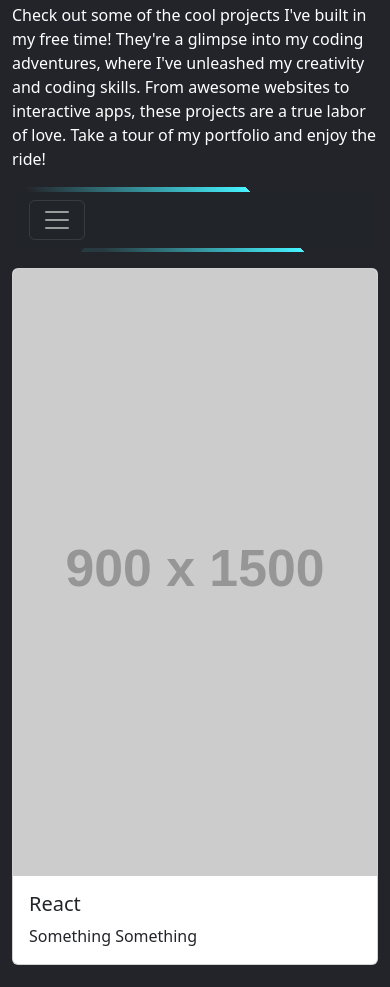
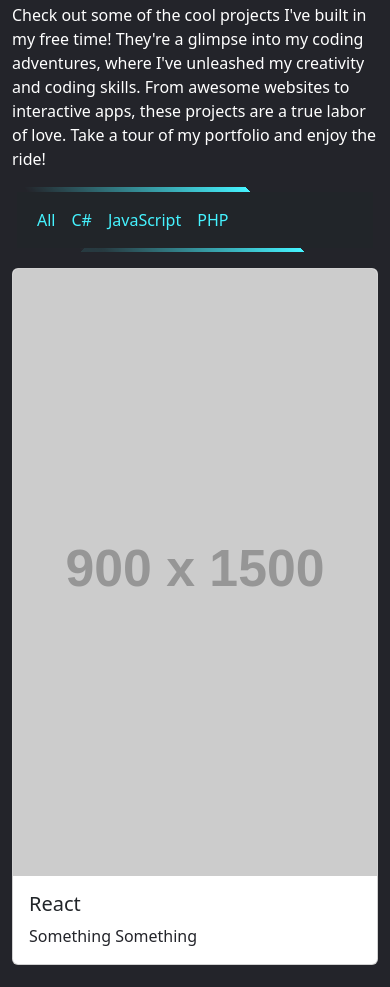
Before and after one commit to AlexRasch/alexrasch.github.io, a plain HTML site: page index.html in a window 390 px wide. Shown: the part 1446-2433 px from the top of the page. Drawn offline with nearby package versions, Linux system fonts and the light colour scheme; placeholder pictures from the web are drawn by us.

Commit message:
navbar for portfolio always "expanded"

```diff
--- a/index.html
+++ b/index.html
@@ -93,13 +93,8 @@
 							enjoy the
 							ride!</p>
 						<div class="portfolio-navbar">
-							<nav class="navbar navbar-expand-lg z-index-10 navbar-dark bg-dark">
+							<nav class="navbar navbar-expand z-index-10 navbar-dark bg-dark">
 								<div class="container-fluid">
-									<button class="navbar-toggler" type="button" data-bs-toggle="collapse"
-										data-bs-target="#navbarFilter" aria-controls="navbarFilter"
-										aria-expanded="false" aria-label="Toggle navigation">
-										<span class="navbar-toggler-icon"></span>
-									</button>
 									<div class="collapse navbar-collapse" id="navbarFilter">
 										<ul class="navbar-nav">
 											<li class="nav-item">
@@ -236,7 +231,7 @@
 			</span>
 		</div>
 	</footer>
-	<button id="btnBackToTop" class="btn btn-outline-info" title="Go to top">Top</button>
+	<button id="btnBackToTop" class="btn btn-info" title="Go to top">^</button>
 	<script>
 		const scrollSpy = new bootstrap.ScrollSpy(document.body, {
 			target: '#navbarNav'
```
